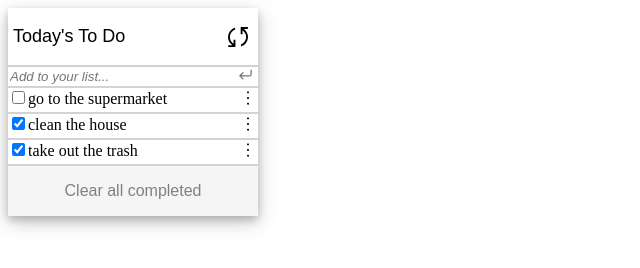
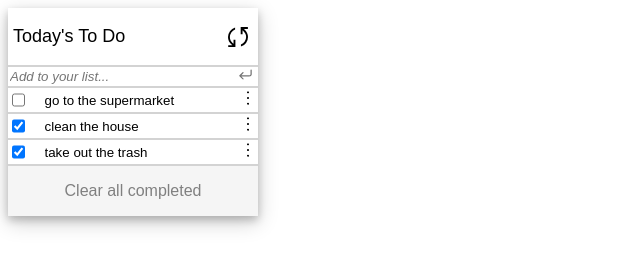
Before and after one commit to fdezcaminero/to-do-list, a website built with webpack: page src/index.html in a window 1280 px wide. Shown: the whole page, without its empty margins (0-640 px from the left). Built offline with nearby package versions, Linux system fonts and the light colour scheme.

Commit message:
Enable proper task editing

```diff
--- a/src/index.js
+++ b/src/index.js
@@ -21,6 +21,7 @@ function component2() {
   vertIcon.src = Icon2;
   vertIcon.alt = 'Vertical dots';
   vertIcon.className = 'dotsIcon';
+  // vertIcon.addEventListener('click', )
   element2.appendChild(vertIcon);
   return element2;
 }
@@ -68,7 +69,7 @@ function loadHTML() {
   const superHTML = document.querySelector('.todoList');
   sortTasks();
   for (let i = 0; i < tasks.length; i += 1) {
-    superHTML.insertAdjacentHTML('beforeend', `<section id="experiment${i}"><div><input id="checkbox${i}" type="checkbox">${tasks[i].description}</div></section>`);
+    superHTML.insertAdjacentHTML('beforeend', `<section id="experiment${i}"><input id="checkbox${i}" type="checkbox"><input class="taskInput" type="text" value="${tasks[i].description}"></section>`);
     document.getElementById(`experiment${i}`).appendChild(component2());
     document.getElementById(`experiment${i}`).className = 'bottomBorder';
     document.getElementById(`checkbox${i}`).checked = tasks[i].completed;
--- a/src/style.css
+++ b/src/style.css
@@ -29,6 +29,10 @@
   font-style: italic;
 }
 
+.taskInput {
+  border: 0 solid;
+}
+
 .clearp {
   margin: 0;
   padding: 16px 0;
```
Also changed, not shown: src/add-remove.js (added, +11 -0 lines), dist/main.js.
